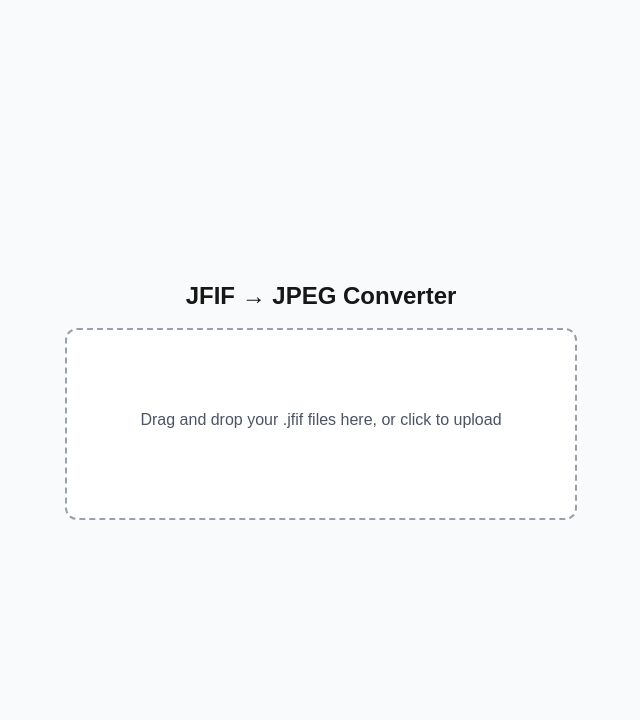
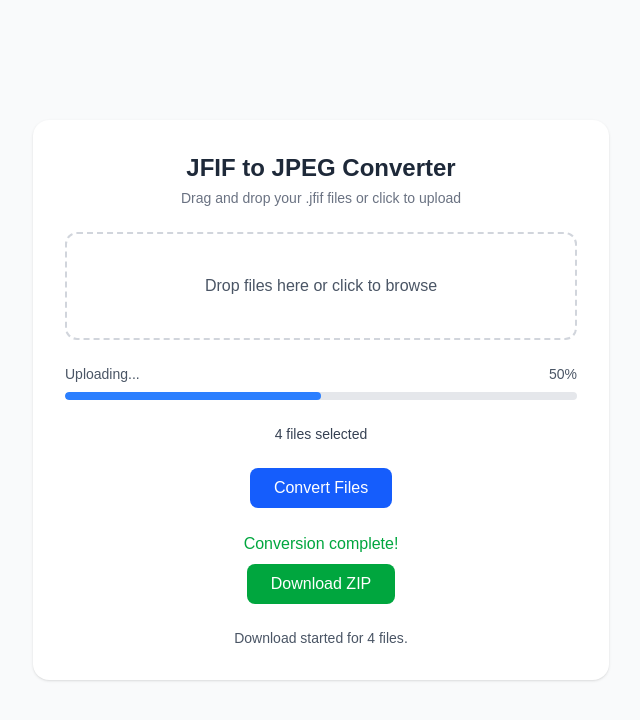
Before and after one commit to seundanjuma/jfif-converter, a Next.js app: page / in a window 1280 px wide. Shown: the top 720 px of the page, without its empty margins (319-959 px from the left). Built offline with nearby package versions, Linux system fonts and the light colour scheme.

Commit message:
ui layout skeleton

```diff
--- a/app/page.tsx
+++ b/app/page.tsx
@@ -1,106 +1,65 @@
-"use client";
-
-import React, { useState } from "react";
-import JSZip from "jszip";
-import { saveAs } from "file-saver";
-
 export default function Home() {
-  const [files, setFiles] = useState<File[]>([]);
-  const [converting, setConverting] = useState(false);
-
-  const handleFiles = (incoming: FileList | null) => {
-    if (!incoming) return;
-    const validFiles = Array.from(incoming).filter((file) =>
-      file.name.toLowerCase().endsWith(".jfif")
-    );
-    setFiles((prev) => [...prev, ...validFiles]);
-  };
-
-  const convertToJpeg = async () => {
-    setConverting(true);
-
-    const zip = new JSZip();
-
-    for (const file of files) {
-      const img = new Image();
-      const fileURL = URL.createObjectURL(file);
-      img.src = fileURL;
-      await new Promise((resolve) => (img.onload = resolve));
-
-      const canvas = document.createElement("canvas");
-      canvas.width = img.width;
-      canvas.height = img.height;
-      const ctx = canvas.getContext("2d");
-      if (!ctx) continue;
-      ctx.drawImage(img, 0, 0);
-
-      const blob: Blob | null = await new Promise((resolve) =>
-        canvas.toBlob((b) => resolve(b), "image/jpeg", 0.95)
-      );
-
-      if (blob) {
-        zip.file(file.name.replace(/\.jfif$/i, ".jpg"), blob);
-      }
-
-      URL.revokeObjectURL(fileURL);
-    }
-
-    if (files.length === 1) {
-      // Single file → direct download
-      const blob = await zip.generateAsync({ type: "blob" });
-      saveAs(blob, files[0].name.replace(/\.jfif$/i, ".jpg"));
-    } else {
-      // Multiple files → zip
-      const zipBlob = await zip.generateAsync({ type: "blob" });
-      saveAs(zipBlob, "converted-images.zip");
-    }
-
-    setConverting(false);
-    setFiles([]);
-  };
-
-  const handleDrop = (e: React.DragEvent<HTMLDivElement>) => {
-    e.preventDefault();
-    handleFiles(e.dataTransfer.files);
-  };
-
   return (
     <main className="flex flex-col items-center justify-center min-h-screen bg-gray-50 p-6">
-      <h1 className="text-2xl font-semibold mb-4">JFIF → JPEG Converter</h1>
+      <div className="w-full max-w-xl bg-white rounded-2xl shadow p-8 space-y-6">
+        {/* Header */}
+        <div className="text-center">
+          <h1 className="text-2xl font-semibold text-gray-800">JFIF to JPEG Converter</h1>
+          <p className="text-gray-500 mt-1 text-sm">
+            Drag and drop your .jfif files or click to upload
+          </p>
+        </div>
 
-      <div
-        onDrop={handleDrop}
-        onDragOver={(e) => e.preventDefault()}
-        className="border-2 border-dashed border-gray-400 rounded-xl w-full max-w-lg h-48 flex flex-col items-center justify-center cursor-pointer bg-white hover:bg-gray-100 transition"
-        onClick={() => document.getElementById("fileInput")?.click()}
-      >
-        <p className="text-gray-600 mb-2">
-          Drag and drop your .jfif files here, or click to upload
-        </p>
-        <input
-          id="fileInput"
-          type="file"
-          accept=".jfif"
-          multiple
-          className="hidden"
-          onChange={(e) => handleFiles(e.target.files)}
-        />
-      </div>
+        {/* Drop zone */}
+        <div
+          className="border-2 border-dashed border-gray-300 rounded-xl p-10 text-center cursor-pointer hover:border-gray-400 transition"
+        >
+          <p className="text-gray-600">Drop files here or click to browse</p>
+        </div>
 
-      {files.length > 0 && (
-        <div className="mt-4 w-full max-w-lg text-center">
-          <p className="text-gray-700">
-            {files.length} file{files.length > 1 ? "s" : ""} ready to convert.
-          </p>
+        {/* Upload progress */}
+        <div className="space-y-2">
+          <div className="flex justify-between text-sm text-gray-600">
+            <span>Uploading...</span>
+            <span>50%</span>
+          </div>
+          <div className="w-full bg-gray-200 rounded-full h-2 overflow-hidden">
+            <div
+              className="bg-blue-500 h-2 rounded-full transition-all duration-500"
+              style={{ width: "50%" }}
+            ></div>
+          </div>
+        </div>
+
+        {/* File summary */}
+        <div className="text-sm text-gray-700 text-center">
+          4 files selected
+        </div>
+
+        {/* Convert button */}
+        <div className="text-center">
           <button
-            onClick={convertToJpeg}
-            disabled={converting}
-            className="mt-3 px-5 py-2 bg-blue-600 text-white rounded-lg hover:bg-blue-700 disabled:opacity-50"
+            className="bg-blue-600 text-white px-6 py-2 rounded-lg hover:bg-blue-700 transition"
           >
-            {converting ? "Converting..." : "Convert and Download"}
+            Convert Files
           </button>
         </div>
-      )}
+
+        {/* Conversion complete */}
+        <div className="text-center space-y-2">
+          <p className="text-green-600 font-medium">Conversion complete!</p>
+          <button
+            className="bg-green-600 text-white px-6 py-2 rounded-lg hover:bg-green-700 transition"
+          >
+            Download ZIP
+          </button>
+        </div>
+
+        {/* Download summary */}
+        <div className="text-center text-gray-600 text-sm">
+          Download started for <span className="font-medium">4 files</span>.
+        </div>
+      </div>
     </main>
   );
 }
```
